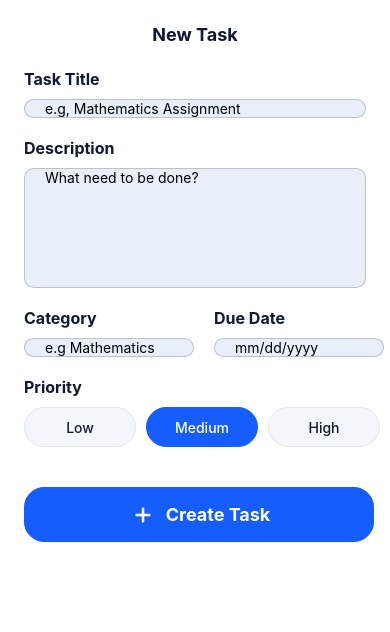
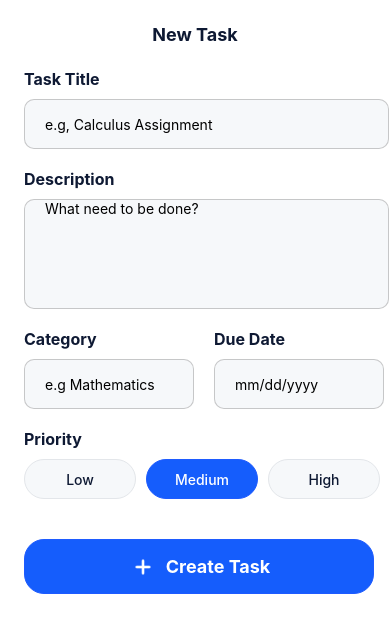
Before and after one commit to SecureAuditX/student-task-manager, a React Native app: screen /NewTask in a window 390 px wide. Shown: the top 632 px of the page. Built offline with nearby package versions, Linux system fonts and the light colour scheme.

Commit message:
Bug fix on platform (ios)

```diff
--- a/components/Dashboard/NewTask.js
+++ b/components/Dashboard/NewTask.js
@@ -5,6 +5,7 @@ import {
   Image,
   Pressable,
   StyleSheet,
+  Platform
 }
 from 'react-native'
 import { useContext, useState } from 'react'
@@ -34,7 +35,7 @@ function NewTaskScreen(){
       <Text style={styles.label}>Task Title</Text>
       {/* Course input */}
       <TextInput
-        placeholder='e.g, Mathematics Assignment'
+        placeholder='e.g, Calculus Assignment'
         value={courseTitle}
         style={styles.courseInput}
         onChangeText={setCourseTitle}
@@ -79,14 +80,26 @@ function NewTaskScreen(){
           </View>
           </Pressable>
           </View>
+          </View>
 
-          {showPicker && (
+          {showPicker &&(
+            <View style={Platform.OS === "ios" ? styles.iosPickerWrapper : null}>
+              {Platform.OS === "ios" && (
+                <Pressable onPress={() => setShowPicker(false)}
+                style={styles.doneButton}
+                >
+                  <Text style={styles.doneText}>Done</Text>
+                </Pressable>
+              )}
+
             <DateTimePicker
             value={new Date()}
             mode="date"
-            display='calendar'
+            display= {Platform.OS === "ios" ? "inline" : "calendar"}
             onChange={(event, selectedDate) => {
-              setShowPicker(false)
+              if (Platform.OS === "android"){
+                setShowPicker(false)
+              }
 
               if (selectedDate) {
                 const formatted = selectedDate.toLocaleDateString("en-US", {
@@ -98,8 +111,12 @@ function NewTaskScreen(){
               }
             }}
             />
+            </View>
           )}
-        </View>
+
+
+
+
 
       {/* Priority Option */}
       <Text style={styles.label}>Priority</Text>
@@ -176,8 +193,10 @@ const styles = StyleSheet.create({
     justifyContent: "flex-start",
     paddingHorizontal: 20,
     borderColor: "rgba(110, 108, 108, 0.35)",
-    backgroundColor: "#e9eff8",
-    marginBottom: 20
+    backgroundColor: "#f6f8fa",
+    marginBottom: 20,
+    width: 365,
+    height: 50
   },
   courseInput2: {
     borderWidth: 0.5,
@@ -186,9 +205,10 @@ const styles = StyleSheet.create({
     justifyContent: "flex-start",
     paddingHorizontal: 20,
     borderColor: "rgba(110, 108, 108, 0.35)",
-    backgroundColor: "#e9eff8",
+    backgroundColor: "#f6f8fa",
     marginBottom: 20,
-    height: 120,
+    width: 365,
+    height: 110,
   },
   input3Container: {
     flexDirection: "row",
@@ -202,9 +222,10 @@ const styles = StyleSheet.create({
     justifyContent: "flex-start",
     paddingHorizontal: 20,
     borderColor: "rgba(110, 108, 108, 0.35)",
-    backgroundColor: "#e9eff8",
+    backgroundColor: "#f6f8fa",
     marginBottom: 20,
-    width: 170
+    width: 170,
+    height: 50
   },
   priorityContainer: {
     flexDirection: "row",
@@ -214,7 +235,7 @@ const styles = StyleSheet.create({
     marginTop: 10,
     borderWidth: 0.5,
     borderColor: "#E3E6EA",
-    backgroundColor: "#f3f6fa",
+    backgroundColor: "#f6f8fa",
     width: 112,
     height: 40,
     borderRadius: 20,
@@ -254,7 +275,32 @@ const styles = StyleSheet.create({
     fontSize: 18,
     fontWeight: "bold",
     color: "#FFFFFF"
-  }
+  },
+iosPickerWrapper: {
+    backgroundColor: "#f6f8fa",
+    borderRadius: 15,
+    marginTop: -10, // Pulls it slightly closer to the input
+    marginBottom: 20,
+    padding: 15,
+    borderWidth: 1,
+    borderColor: "rgba(110, 108, 108, 0.1)",
+    shadowColor: "#000",
+    shadowOffset: { width: 0, height: 2 },
+    shadowOpacity: 0.1,
+    shadowRadius: 4,
+    elevation: 3,
+  },
+  doneButton: {
+    alignSelf: 'flex-end',
+    padding: 8,
+    marginBottom: 5,
+  },
+  doneText: {
+    color: "#155DFC",
+    fontWeight: "bold",
+    fontSize: 16,
+  },
+
 })
 
 export default NewTaskScreen
```
Also changed, not shown: 1 other file (tests, documents, lock files or other folders).
